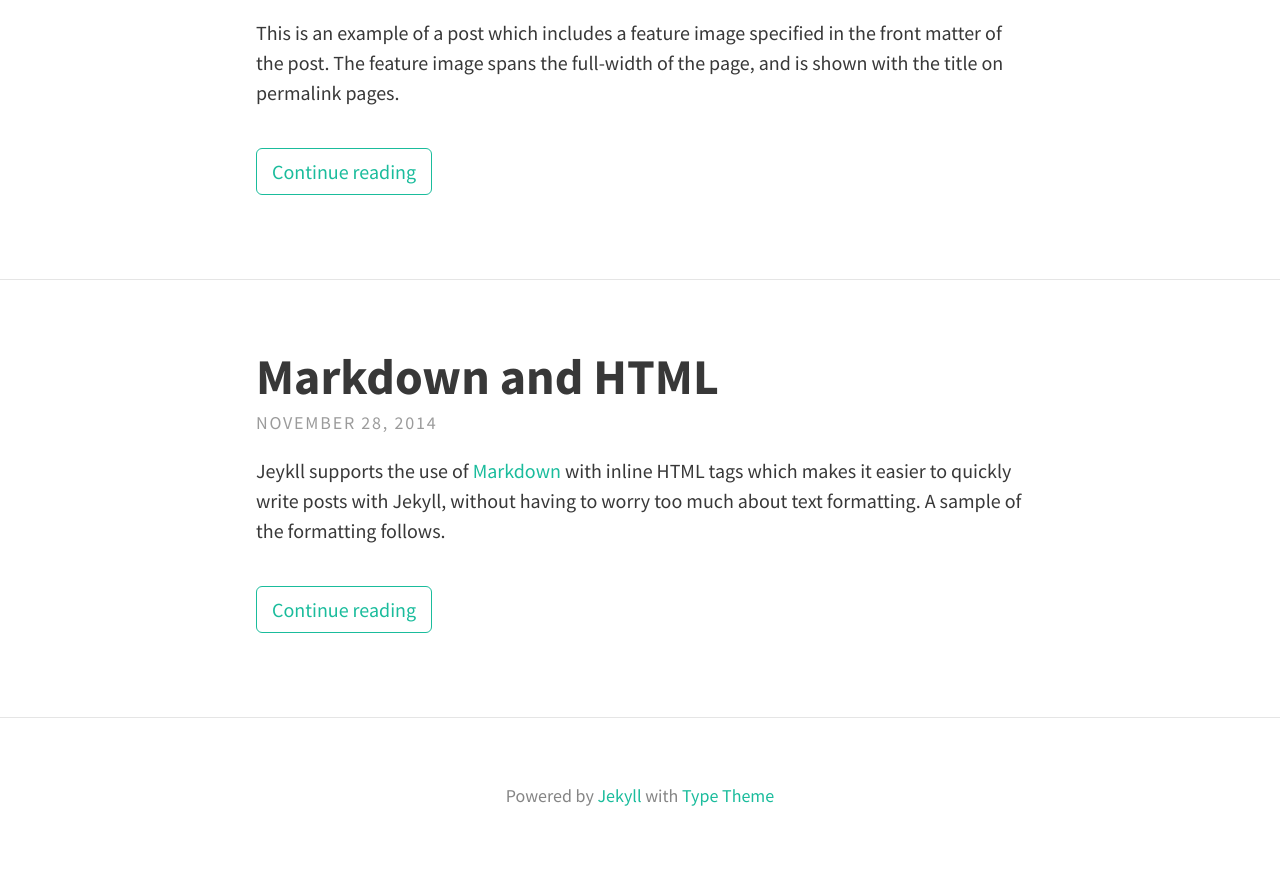
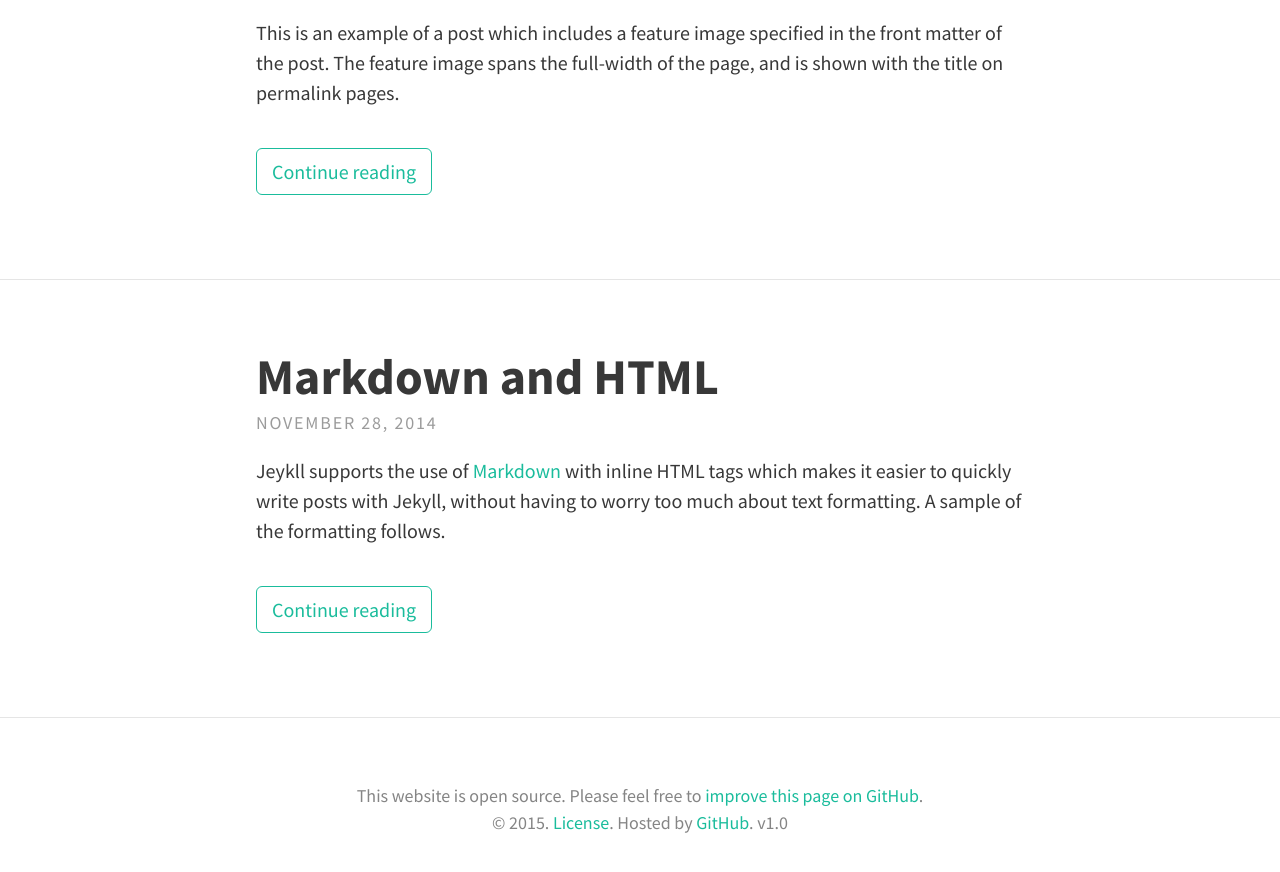
Before and after one commit to emerywebster/emerywebster.github.io, a Jekyll site: the page built from index.html, in a window 1280 px wide and 900 px high, scrolled down 1033 px. Shown: the top 872 px of the window. Built offline with Jekyll 4.4.1, drawn with Linux system fonts in a browser that asks for light colours; nearby versions of some CDN libraries; the list of posts is cut into pages by our own code; some of the changed text lies outside the part shown.

Commit message:
update personal settings

```diff
--- a/_config.yml
+++ b/_config.yml
@@ -1,14 +1,14 @@
 # SITE CONFIGURATION
 baseurl: "" # the subpath of your site, e.g. /blog/
-url: "http://example.com" # the base hostname & protocol for your site
+url: "http://emerywebster.com" # the base hostname & protocol for your site
 
 # THEME-SPECIFIC CONFIGURATION
 theme:
   # Meta
-  title: Type Theme
+  title: Webb Henderson
   avatar: avatar.png
   gravatar: # Email MD5 hash
-  description: "A website with blog posts and pages" # used by search engines
+  description: "Person website of Webb Henderson" # used by search engines
 
   # Header and footer text
   header_text: >
@@ -17,29 +17,16 @@ theme:
      <p>Remove all header text in <code>_config.yml</code> to disable this feature.</p>
   header_text_feature_image:
   footer_text: >
-   Powered by <a href="http://jekyllrb.com">Jekyll</a> with <a href="https://rohanchandra.github.io/project/type/">Type Theme</a>
+   This website is open source. Please feel free to <a href="https://github.com/emerywebster/emerywebster.github.io/edit/master/index.html">improve this page on GitHub</a>.<br />
+   © 2015. <a href="https://github.com/emerywebster/emerywebster.github.io/blob/master/LICENSE.md">License</a>. Hosted by <a href="https://pages.github.com/">GitHub</a>. v1.0
 
   # Icons
   rss: false
+  github: "emerywebster"
+  linkedin:  "http://www.linkedin.com/in/emerywebster"
+  twitter: "emerywebster"
+  instagram: "emerywebster"
   email_address: # Full email address, e.g. "sam@example.com"
-  behance:
-  bitbucket:
-  dribbble:
-  facebook:
-  flickr:
-  github: "rohanchandra/type-theme"
-  google_plus:
-  instagram:
-  linkedin:  # Full URL
-  pinterest:
-  reddit:
-  soundcloud:
-  stack_exchange:  # Full URL
-  steam:
-  tumblr:
-  twitter: "twitter"
-  wordpress:
-  youtube:
 
   # Scripts
   google_analytics: # Tracking ID, e.g. "UA-000000-01"
```
Also changed, not shown: LICENSE.md.
